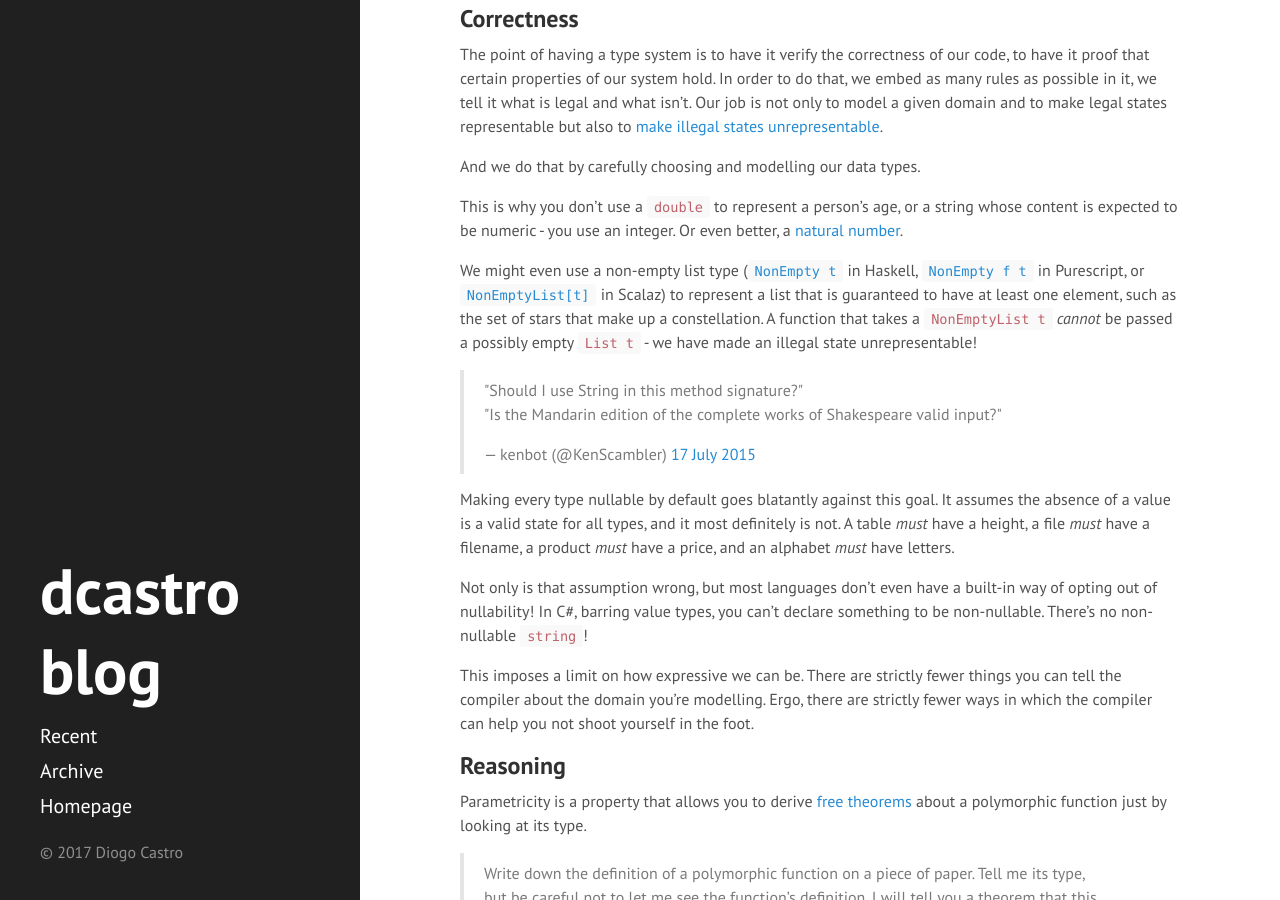
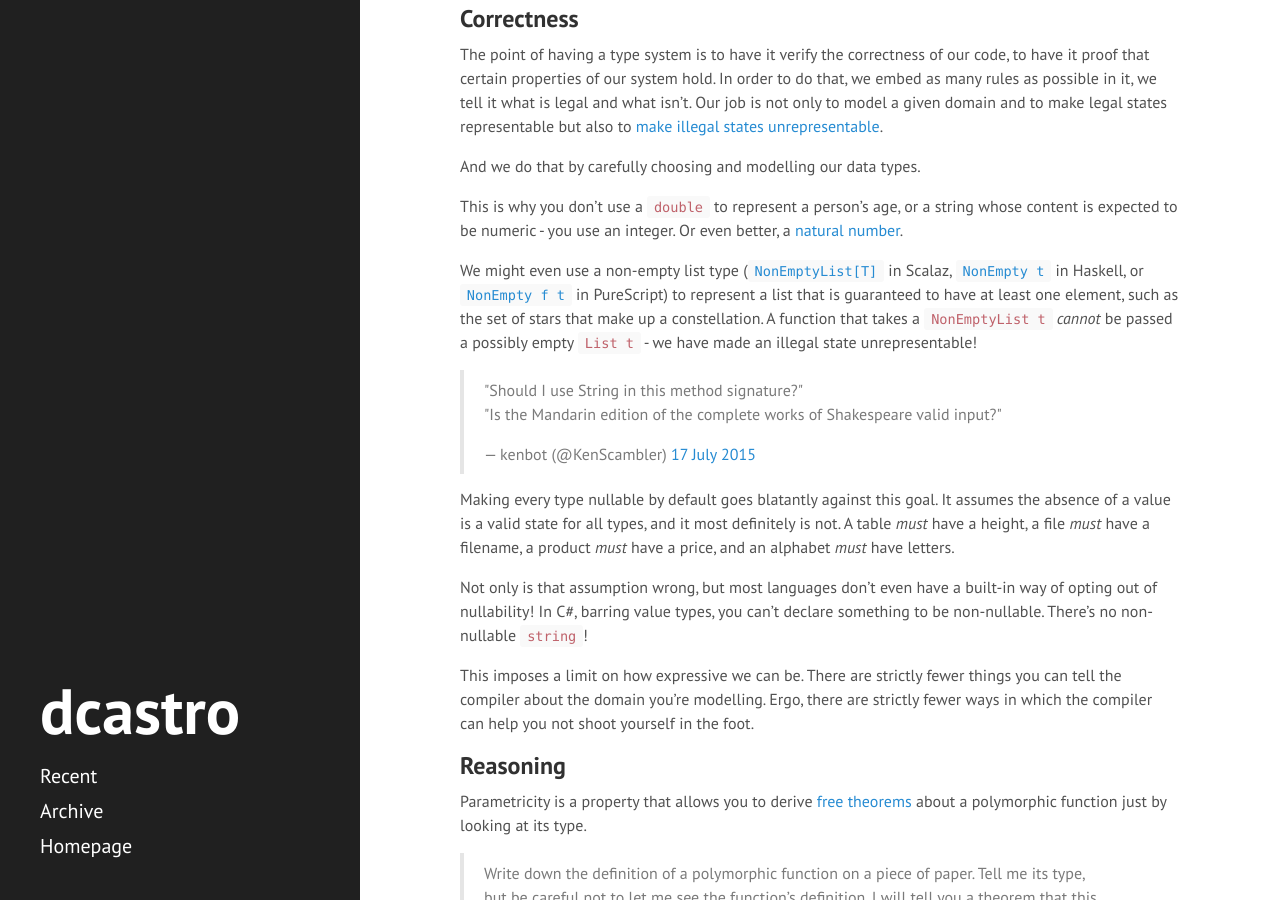
Before and after one commit to dcastro/dcastro.github.io, a Jekyll site: the page built from blog/_posts/2017-09-09-on-emptiness-correctness-and-reasoning.md, in a window 1280 px wide and 900 px high, scrolled down 771 px. Built offline with Jekyll 4.4.1, drawn with Linux system fonts in a browser that asks for light colours; nearby versions of some CDN libraries; some web fonts are replaced; comment, search, counter and statistics services are not loaded; some of the changed text lies outside the part shown.

Commit message:
Rephrasing

```diff
--- a/_config.yml
+++ b/_config.yml
@@ -11,7 +11,7 @@ gems:             [jekyll-coffeescript]
 permalink:        pretty
 
 # Setup
-title:            dcastro blog
+title:            dcastro
 url:              http://www.diogocastro.com
 blogurl:          /blog/
 atomurl:          /blog/atom.xml
--- a/_includes/sidebar.html
+++ b/_includes/sidebar.html
@@ -20,7 +20,5 @@
       {% endfor %}
       <a class="sidebar-nav-item" href="/">Homepage</a>
     </nav>
-
-    <p>&copy; {{ site.time | date: '%Y' }} Diogo Castro</p>
   </div>
 </div>
--- a/blog/_posts/2017-09-09-on-emptiness-correctness-and-reasoning.md
+++ b/blog/_posts/2017-09-09-on-emptiness-correctness-and-reasoning.md
@@ -38,7 +38,7 @@ And we do that by carefully choosing and modelling our data types.
 
 This is why you don't use a `double` to represent a person's age, or a string whose content is expected to be numeric - you use an integer. Or even better, a [natural number][nat type].
 
-We might even use a non-empty list type ([`NonEmpty t`][non-empty-hs] in Haskell, [`NonEmpty f t`][non-empty-ps] in Purescript, or [`NonEmptyList[t]`][non-empty-scalaz] in Scalaz) to represent a list that is guaranteed to have at least one element, such as the set of stars that make up a constellation.
+We might even use a non-empty list type ([`NonEmptyList[T]`][non-empty-scalaz] in Scalaz, [`NonEmpty t`][non-empty-hs] in Haskell, or [`NonEmpty f t`][non-empty-ps] in PureScript) to represent a list that is guaranteed to have at least one element, such as the set of stars that make up a constellation.
 A function that takes a `NonEmptyList t` *cannot* be passed a possibly empty `List t` - we have made an illegal state unrepresentable!
 
 <!-- markdownlint-disable MD033 -->
@@ -143,7 +143,7 @@ By capturing the notion of nullability as a proper type, we can now express prec
 Furthermore, since `t` and `Maybe t` are now distinct types, if a function `f` were to add "empty boxes" to the input list, it would have to be typed as `f: List t -> List (Maybe t)`. And if it were to simply not return a list at all, it would be typed as `f: List t -> Maybe (List t)`.
 Those functions would themselves generate their own sets of free theorems, and we'd be able to safely **reason** about them, just as we would about any other polymorphic function.
 
-Many programming languages have adopted this approach: Haskell, Scala, Purescript, Elm, F#, OCaml, Rust, to name a few.
+Many programming languages have adopted this approach: Haskell, Scala, PureScript, Elm, F#, OCaml, Rust, to name a few.
 It's also been added to Java in its eighth release ([though][java optional 1] [with][java optional 2] [questionable][java optional 3] [success][java optional 4]).
 There's a *very* good [port for C#][option-csharp] as well, and I'm willing to bet you can find one for whatever your language of choice is.
 
```
